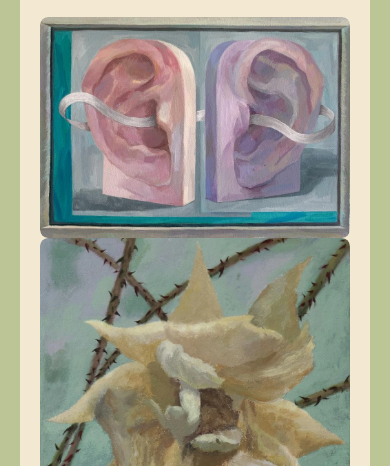
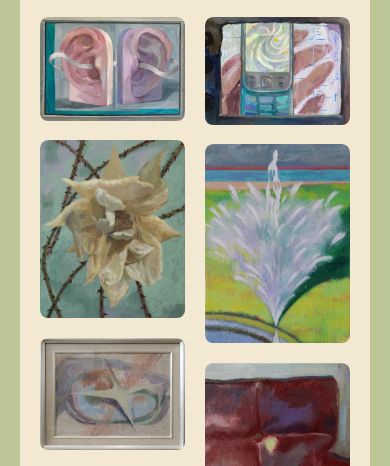
Before and after one commit to 123tsuyuk/portfolio, a plain HTML site: page index.html in a window 390 px wide. Shown: the part 318-784 px from the top of the page. Drawn offline with Linux system fonts and the light colour scheme; a web font is replaced by a local one.

Commit message:
touch: grid layout

```diff
--- a/style.css
+++ b/style.css
@@ -269,7 +269,7 @@ footer {
 
 @media (max-aspect-ratio: 768/1024) {
     .grid {
-        grid-template-columns: 1fr;
+        grid-template-columns: 2fr;
     }
     .artwork img {
         width: 80vw;
@@ -289,7 +289,6 @@ footer {
         height: auto;
         display: block;
         align-self: center;
-        margin: auto;
         border-radius: 8px; /* Keep the rounded corners */
       }
 }
@@ -389,5 +388,5 @@ footer p {
 }
 
 @media (max-width: 480px) {
-    .grid { column-count: 1; }
+    .grid { column-count: 2; }
 }
```
